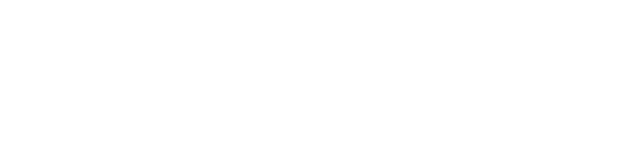
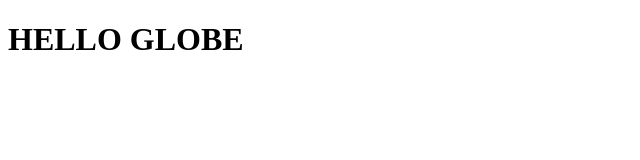
Before and after one commit to tylervw01/GLOBAL-ADVENTURES-BLOG, a plain HTML site: page index.html in a window 1280 px wide. Shown: the whole page, without its empty margins (0-640 px from the left). Drawn offline with Linux system fonts and the light colour scheme.

Commit message:
first commit

```diff
--- a/index.html
+++ b/index.html
@@ -6,6 +6,8 @@
     <title>GLOBAL ADVENTURES BLOG</title>
 </head>
 <body>
-
+    <header>
+        <h1>HELLO GLOBE</h1>
+    </header>
 </body>
 </html>
```
